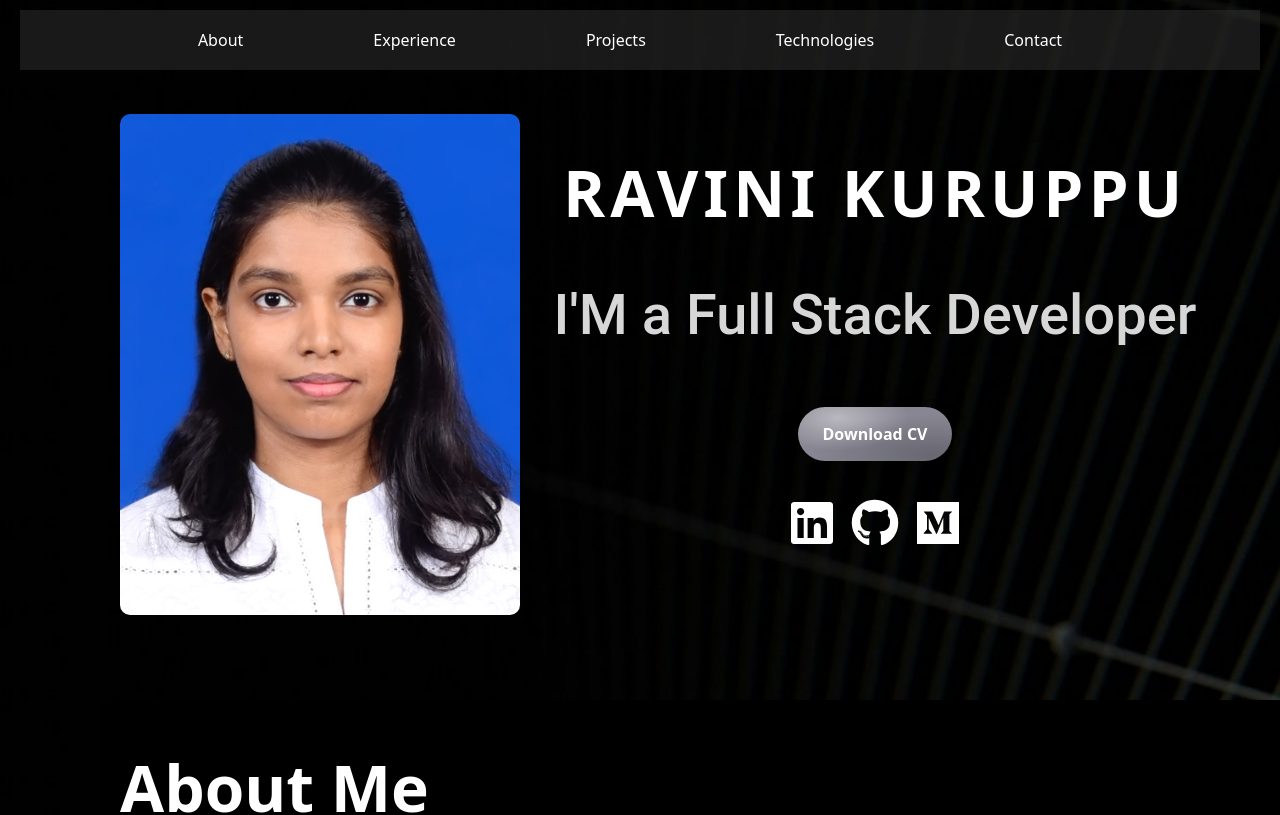
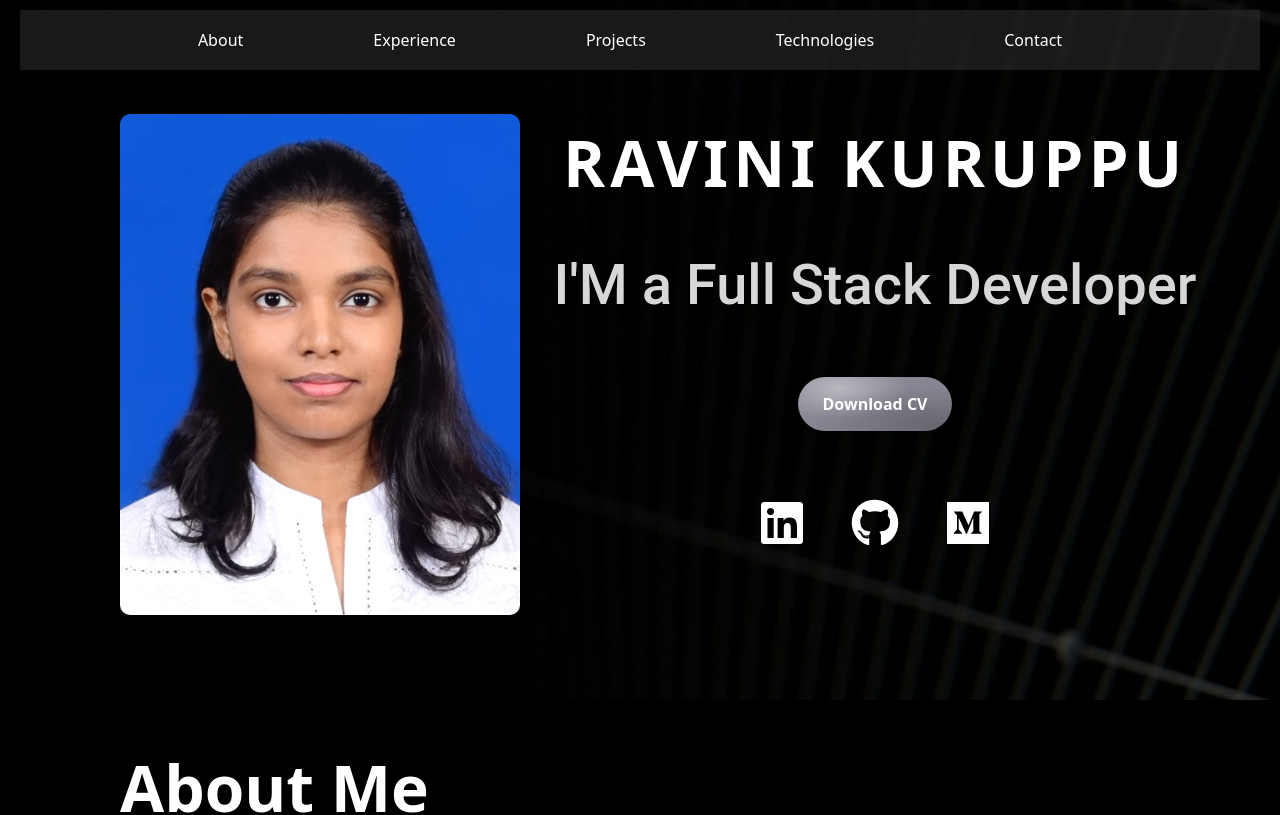
Before and after one commit to RaviniKuruppu/Ravini, a React (Create React App) app: page / in a window 1280 px wide. Shown: the top 815 px of the page. Built offline with nearby package versions, Linux system fonts and the light colour scheme.

Commit message:
adjustments

```diff
--- a/src/components/Contact.css
+++ b/src/components/Contact.css
@@ -58,8 +58,8 @@
 .social-icons {
     display: flex;
     justify-content: center;
-    gap: 15px;
-    margin: 20px 0;
+    gap: 45px;
+    margin: 50px 0;
 }
 
 .social-icons i {
--- a/src/components/Technologies.css
+++ b/src/components/Technologies.css
@@ -1,5 +1,6 @@
 .technologies{
     margin-left: 100px; /* Add some spacing from the left edge */
+    background-color: #0505059f;
 }
 
 .technologies h2 {
```
